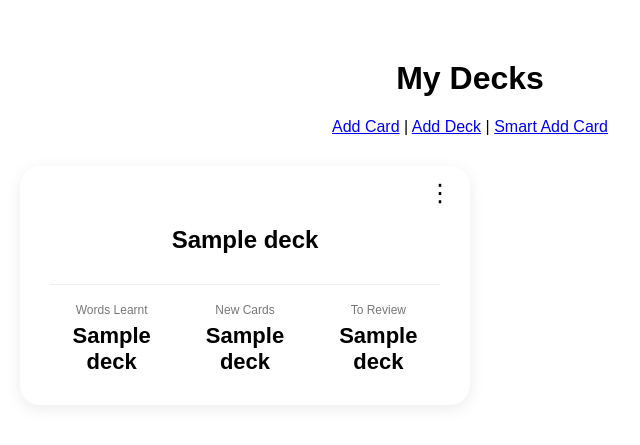
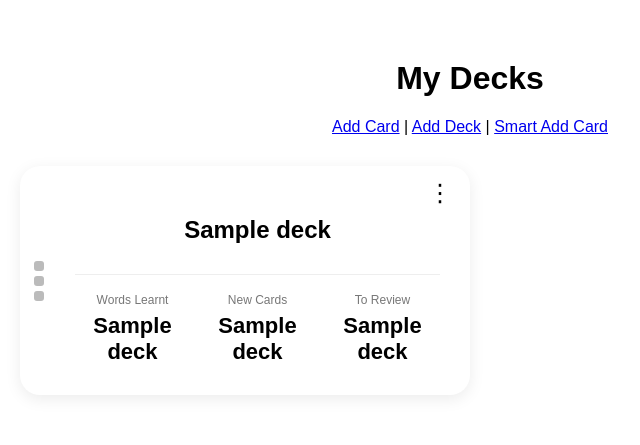
Before and after one commit to lewisbryan302-cloud/LanguageApp, a FastAPI app: page / in a window 1280 px wide. Shown: the part 81-526 px from the top of the page, without its empty margins (170-810 px from the left). Run offline with FastAPI, Linux system fonts and the light colour scheme; a database or web service that is not in the repository returns one stand-in record (values such as "Sample title").

Commit message:
deck_reorder

```diff
--- a/app.py
+++ b/app.py
@@ -9,6 +9,7 @@ from sentence_transformers import SentenceTransformer, util
 from embedding_helper import get_similar_words
 from embedding_helper import get_similar_words_with_translations
 from fsrs_scheduler import schedule_review
+from pydantic import BaseModel
 
 embedding_model = SentenceTransformer("paraphrase-multilingual-MiniLM-L12-v2")
 
@@ -78,9 +79,12 @@ def home(request: Request):
 
         GROUP BY
             decks.id,
-            decks.name
+            decks.name,
+            decks.deck_order
 
-        ORDER BY decks.id;
+        ORDER BY
+            decks.deck_order ASC,
+            decks.id ASC;
     """)
 
     decks = cursor.fetchall()
@@ -730,3 +734,25 @@ def smart_add_card_create(
     conn.close()
 
     return RedirectResponse(f"/deck/{deck_id}/cards", status_code=303)
+
+class DeckOrderRequest(BaseModel):
+    deck_ids: list[int]
+
+
+@app.post("/save-deck-order")
+def save_deck_order(data: DeckOrderRequest):
+    conn = get_connection()
+    cursor = conn.cursor()
+
+    for index, deck_id in enumerate(data.deck_ids):
+        cursor.execute("""
+            UPDATE decks
+            SET deck_order = %s
+            WHERE id = %s;
+        """, (index, deck_id))
+
+    conn.commit()
+    cursor.close()
+    conn.close()
+
+    return {"status": "success"}
--- a/templates/home.html
+++ b/templates/home.html
@@ -63,29 +63,48 @@
             text-align: center;
         }
 
+        .top-links {
+            text-align: center;
+            margin-bottom: 30px;
+        }
+
         .deck-grid {
             display: flex;
             flex-direction: column;
             gap: 20px;
+            align-items: flex-start;
         }
 
         .deck {
-            background: rgb(255, 255, 255);
-            padding: 30px;
+            background: white;
+            padding: 30px 30px 30px 55px;
             border-radius: 20px;
             box-shadow: 0 4px 16px rgba(0,0,0,0.08);
 
             position: relative;
-            left: 0px;
 
             display: flex;
             flex-direction: column;
             justify-content: space-between;
 
-            min-height: 120px;
+            width: 50%;
+            min-height: 150px;
+            box-sizing: border-box;
 
-            width: 50%;
-            box-sizing: border-box;
+            transition: transform 0.2s ease, box-shadow 0.2s ease;
+        }
+
+        .deck.dragging {
+            z-index: 1000;
+            opacity: 0.95;
+            transition: none;
+            cursor: grabbing;
+            box-shadow: 0 10px 28px rgba(0,0,0,0.16);
+        }
+
+        .deck-title-section {
+            margin-top: 20px;
+            text-align: center;
         }
 
         .deck-title {
@@ -100,21 +119,12 @@
             margin-top: 12px;
         }
 
-        .deck-title-section {
-            margin-top: 30px;
-            text-align: center;
-        }
-
         .deck-stats {
             display: flex;
             justify-content: space-between;
-
             gap: 10px;
-
             margin-top: 30px;
-
             padding-top: 18px;
-
             border-top: 1px solid #eee;
         }
 
@@ -132,11 +142,6 @@
         .stat-value {
             font-size: 22px;
             font-weight: bold;
-        }
-
-        .top-links {
-            text-align: center;
-            margin-bottom: 30px;
         }
 
         .menu-container {
@@ -184,6 +189,39 @@
         .menu button:hover {
             background: #f0f0f0;
         }
+
+        .drag-handle {
+            position: absolute;
+            left: 14px;
+            top: 50%;
+            transform: translateY(-50%);
+
+            display: flex;
+            flex-direction: column;
+            gap: 5px;
+
+            cursor: grab;
+            touch-action: none;
+        }
+
+        .drag-handle:active {
+            cursor: grabbing;
+        }
+
+        .drag-dot {
+            width: 10px;
+            height: 10px;
+            background: #bbb;
+            border-radius: 3px;
+        }
+
+        .deck,
+        .drag-handle,
+        .deck * {
+            -webkit-user-select: none;
+            -ms-user-select: none;
+            user-select: none;
+        }
     </style>
 </head>
 
@@ -213,7 +251,12 @@
 
         <div class="deck-grid">
             {% for deck in decks %}
-                <div class="deck">
+                <div class="deck" data-deck-id="{{ deck[0] }}">
+                    <div class="drag-handle">
+                        <div class="drag-dot"></div>
+                        <div class="drag-dot"></div>
+                        <div class="drag-dot"></div>
+                    </div>
                     <div class="menu-container">
                         <button class="menu-button" onclick="toggleMenu('{{ deck[0] }}')">⋮</button>
 
@@ -272,6 +315,86 @@
                 menu.style.display = "block";
             }
         }
+
+        let draggedDeck = null;
+        let startY = 0;
+        let currentY = 0;
+
+        document.querySelectorAll(".drag-handle").forEach(handle => {
+            handle.addEventListener("pointerdown", startDrag);
+        });
+
+        function startDrag(event) {
+            draggedDeck = event.target.closest(".deck");
+
+            startY = event.clientY;
+            currentY = 0;
+
+            draggedDeck.classList.add("dragging");
+
+            document.addEventListener("pointermove", dragMove);
+            document.addEventListener("pointerup", endDrag);
+        }
+
+        function dragMove(event) {
+            if (!draggedDeck) return;
+
+            const offset = (event.clientY - startY) * 0.4;
+
+            draggedDeck.style.transform =
+                `translateY(${offset}px)`;
+
+            const deckGrid = document.querySelector(".deck-grid");
+            const decks = [...deckGrid.querySelectorAll(".deck:not(.dragging)")];
+
+            for (const deck of decks) {
+                const box = deck.getBoundingClientRect();
+                const middle = box.top + box.height / 2;
+
+                if (event.clientY < middle) {
+                    deckGrid.insertBefore(draggedDeck, deck);
+                    return;
+                }
+            }
+
+            deckGrid.appendChild(draggedDeck);
+        }
+
+        function endDrag() {
+            if (!draggedDeck) return;
+
+            draggedDeck.classList.remove("dragging");
+            draggedDeck.style.transform = "";
+
+            document.removeEventListener("pointermove", dragMove);
+            document.removeEventListener("pointerup", endDrag);
+
+            saveDeckOrder();
+
+            draggedDeck = null;
+        }
+
+        function saveDeckOrder() {
+
+            const deckIds = [
+                ...document.querySelectorAll(".deck")
+            ].map(deck =>
+                Number(deck.dataset.deckId)
+            );
+
+            fetch("/save-deck-order", {
+
+                method: "POST",
+
+                headers: {
+                    "Content-Type": "application/json"
+                },
+
+                body: JSON.stringify({
+                    deck_ids: deckIds
+                })
+            });
+        }
     </script>
 </body>
 </html>
```
